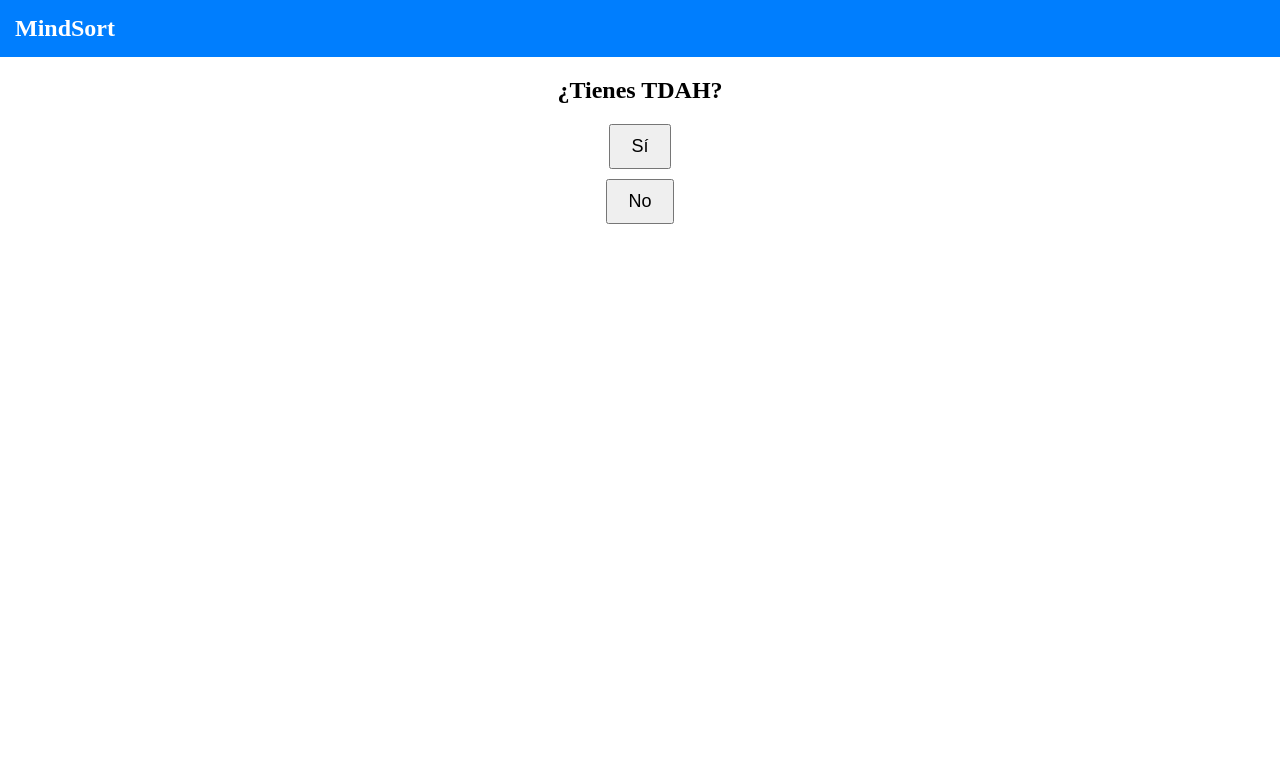
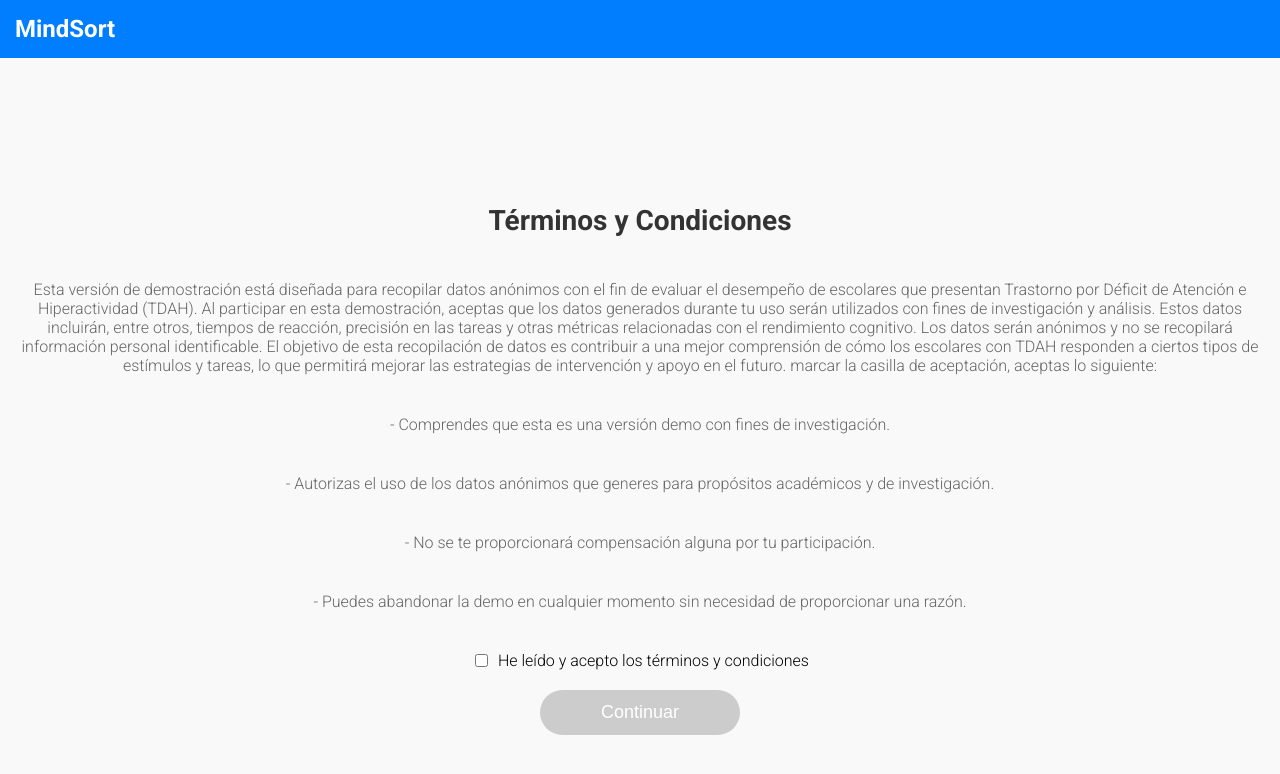
Before and after one commit to TP-20242117/demo-front, a Vue app: page / in a window 1280 px wide. Shown: the top 774 px of the page. Built offline with nearby package versions, Linux system fonts and the light colour scheme.

Commit message:
Update v2

```diff
--- a/public/index.html
+++ b/public/index.html
@@ -8,9 +8,9 @@
     <title><%= htmlWebpackPlugin.options.title %></title>
 
     <style>
-      /* Estilo para el body */
+
       body {
-        margin: 0; /* Establece el margen del body en 0 */
+        margin: 0;
       }
     </style>
   </head>
--- a/src/App.vue
+++ b/src/App.vue
@@ -2,27 +2,56 @@
   <div>
     <AppNavbar></AppNavbar>
 
-    <div v-if="introScreen">
+    <!-- Pantalla de términos y condiciones -->
+    <div v-if="termsScreen" class="terms-screen">
+      <h2>Términos y Condiciones</h2>
+      <p>Esta versión de demostración está diseñada para recopilar datos anónimos con el fin de evaluar el desempeño de escolares que presentan Trastorno por Déficit de Atención e Hiperactividad (TDAH). Al participar en esta demostración, aceptas que los datos generados durante tu uso serán utilizados con fines de investigación y análisis.
+Estos datos incluirán, entre otros, tiempos de reacción, precisión en las tareas y otras métricas relacionadas con el rendimiento cognitivo. Los datos serán anónimos y no se recopilará información personal identificable.
+El objetivo de esta recopilación de datos es contribuir a una mejor comprensión de cómo los escolares con TDAH responden a ciertos tipos de estímulos y tareas, lo que permitirá mejorar las estrategias de intervención y apoyo en el futuro.
+       marcar la casilla de aceptación, aceptas lo siguiente:
+      </p>
+       <p>
+- Comprendes que esta es una versión demo con fines de investigación.
+       </p>
+       <p>
+- Autorizas el uso de los datos anónimos que generes para propósitos académicos y de investigación.
+       </p>
+       <p>
+- No se te proporcionará compensación alguna por tu participación.
+       </p>
+       <p>
+- Puedes abandonar la demo en cualquier momento sin necesidad de proporcionar una razón.</p>
+      <div class="checkbox-container">
+        <input type="checkbox" id="acceptTerms" v-model="acceptTerms" />
+        <label for="acceptTerms">He leído y acepto los términos y condiciones</label>
+      </div>
+      <button :disabled="!acceptTerms" @click="handleTermsAccepted">Continuar</button>
+    </div>
+
+    <!-- Pantalla de introducción: Pregunta sobre TDAH -->
+    <div v-else-if="introScreen" class="screen intro-screen">
       <h2>¿Tienes TDAH?</h2>
+      <div class="button-container">
         <button @click="handleTdahResponse(true)">Sí</button>
         <button @click="handleTdahResponse(false)">No</button>
       </div>
+    </div>
 
-    <div v-else-if="!selectedTask">
+    <!-- Pantalla de selección de tareas -->
+    <div v-else-if="!selectedTask" class="screen task-selection">
       <h2>Seleccione una tarea</h2>
+      <div class="button-container">
         <button @click="selectTask('stroop')">Stroop Task</button>
         <button @click="selectTask('cpt')">Continuous Performance Task</button>
         <button @click="selectTask('stop')">Stop Signal Task</button>
       </div>
+    </div>
 
-    <div v-else>
-      <button @click="selectedTask = null">Volver</button>
-
+    <!-- Mostrar la tarea seleccionada -->
+    <div v-else class="task-container">
+      <button class="back-button" @click="selectedTask = null">Volver</button>
       <StroopTask v-if="selectedTask === 'stroop'" @backToTaskSelection="selectedTask = null" />
-      <ContinuousPerformanceTask
-        v-if="selectedTask === 'cpt'"
-        @backToTaskSelection="selectedTask = null"
-      />
+      <ContinuousPerformanceTask v-if="selectedTask === 'cpt'" @backToTaskSelection="selectedTask = null" />
       <StopSignalTask v-if="selectedTask === 'stop'" @backToTaskSelection="selectedTask = null" />
     </div>
   </div>
@@ -37,8 +66,10 @@ import AppNavbar from './components/AppNavbar.vue';
 export default {
   data() {
     return {
-      introScreen: true,
-      selectedTask: null
+      termsScreen: true,
+      introScreen: false,
+      selectedTask: null,
+      acceptTerms: false
     };
   },
   components: {
@@ -48,6 +79,10 @@ export default {
     AppNavbar
   },
   methods: {
+    handleTermsAccepted() {
+      this.termsScreen = false;
+      this.introScreen = true;
+    },
     handleTdahResponse(response) {
       this.introScreen = false;
       console.log("Respuesta sobre TDAH:", response);
@@ -59,24 +94,96 @@ export default {
 };
 </script>
 
-<style scoped>
+<style>
+@import url('https://fonts.googleapis.com/css2?family=Roboto:wght@100;300;400;500;700&display=swap');
+
 body {
-  margin: 0px !important;
+  margin: 0;
+  font-family: 'Roboto', sans-serif;
+  background-color: #f9f9f9;
+  font-weight: 300;
+}
+
+.terms-screen {
+  display: flex;
+  flex-direction: column;
+  justify-content: center;
+  align-items: center;
+  height: 100vh;
+  text-align: center;
+  padding: 0 20px;
 }
 
 h2 {
   text-align: center;
+  font-size: 28px;
+  color: #333;
+}
+
+p {
+  text-align: center;
+  font-size: 16px;
+  margin: 20px 0;
+  color: #666;
+}
+
+.checkbox-container {
+  display: flex;
+  align-items: center;
+  margin: 20px 0;
+}
+
+input[type="checkbox"] {
+  margin-right: 10px;
+}
+
+.button-container {
+  display: flex;
+  justify-content: center;
+  gap: 15px;
+  margin-top: 20px;
 }
 
 button {
-  display: block;
-  margin: 10px auto;
-  padding: 10px 20px;
+  background-color: #007bff;
+  color: white;
+  border: none;
+  border-radius: 50px;
+  padding: 12px 24px;
   font-size: 18px;
   cursor: pointer;
+  transition: background-color 0.3s ease;
+  width: 200px;
+  text-align: center;
 }
 
-button:hover {
-  background-color: #f0f0f0;
+button:disabled {
+  background-color: #cccccc;
+  cursor: not-allowed;
+}
+
+button:hover:enabled {
+  background-color: #0056b3;
+}
+
+.back-button {
+  background-color: #ff6b6b;
+  color: white;
+  border: none;
+  border-radius: 50px;
+  padding: 10px 20px;
+  font-size: 16px;
+  cursor: pointer;
+  margin-top: 20px;
+}
+
+.back-button:hover {
+  background-color: #d9534f;
+}
+
+.task-container {
+  display: flex;
+  flex-direction: column;
+  align-items: center;
 }
 </style>
--- a/src/components/ContinuousPerformanceTask.vue
+++ b/src/components/ContinuousPerformanceTask.vue
@@ -165,7 +165,7 @@ h1 {
   background-color: #4CAF50;
   color: white;
   border: none;
-  border-radius: 5px;
+  border-radius: 50px;
   cursor: pointer;
 }
 
@@ -230,7 +230,7 @@ h1 {
   font-size: 15px;
   border: none;
   cursor: pointer;
-  border-radius: 5px;
+  border-radius: 50px;
 }
 
 .result-screen button:hover {
--- a/src/components/StopSignalTask.vue
+++ b/src/components/StopSignalTask.vue
@@ -82,23 +82,29 @@ export default {
       this.startTimer();
       this.showNextArrow();
     },
+
     showNextArrow() {
       if (this.timeUp) return;
+
       this.generateRandomDirection();
       this.showArrow = true;
       this.startTime = new Date();
       this.result = null;
       this.hasAnswered = false;
+
       setTimeout(() => {
         this.showArrow = false;
+
         this.showWaitingSymbol = true;
         setTimeout(() => {
           this.showWaitingSymbol = false;
+
           if (!this.hasAnswered) {
             this.result = 'missed';
             this.missedArrows++;
           }
           this.showResult = true;
+
           setTimeout(() => {
             this.showResult = false;
             if (!this.timeUp) {
@@ -108,13 +114,16 @@ export default {
         }, 1000);
       }, 1000);
     },
+
     generateRandomDirection() {
       const randomIndex = Math.floor(Math.random() * this.directions.length);
       this.currentDirection = this.directions[randomIndex];
     },
+
     handleKeyPress(event) {
       if (!this.timeUp && (event.key === 'ArrowLeft' || event.key === 'ArrowRight')) {
         const responseTime = (new Date() - this.startTime);
+
         if (
           (event.key === 'ArrowLeft' && this.currentDirection === 'left') ||
           (event.key === 'ArrowRight' && this.currentDirection === 'right')
@@ -132,6 +141,7 @@ export default {
         }
       }
     },
+
     startTimer() {
       this.timerInterval = setInterval(() => {
         if (this.timer > 0) {
@@ -142,6 +152,7 @@ export default {
         }
       }, 1000);
     },
+
     resetGame() {
       this.correctAnswers = 0;
       this.wrongAnswers = 0;
@@ -153,6 +164,7 @@ export default {
       this.showResult = false;
       this.showWaitingSymbol = false;
     },
+
     goToTaskSelection() {
       this.$emit('backToTaskSelection');
     },
@@ -192,7 +204,7 @@ export default {
   background-color: #4CAF50;
   color: white;
   border: none;
-  border-radius: 5px;
+  border-radius: 50px;
   cursor: pointer;
 }
 
@@ -271,7 +283,7 @@ export default {
   font-size: 15px;
   border: none;
   cursor: pointer;
-  border-radius: 5px;
+  border-radius: 50px;
 }
 
 .result-screen button:hover {
--- a/src/components/StroopTask.vue
+++ b/src/components/StroopTask.vue
@@ -173,7 +173,7 @@ export default {
   background-color: #4CAF50;
   color: white;
   border: none;
-  border-radius: 5px;
+  border-radius: 50px;
   cursor: pointer;
 }
 
@@ -264,7 +264,7 @@ button {
   font-size: 15px;
   border: none;
   cursor: pointer;
-  border-radius: 5px;
+  border-radius: 50px;
   width: auto !important;
 }
 
```
Also changed, not shown: src/components/AppNavbar.vue (line endings or trailing spaces), 1 other file (tests, documents, lock files or other folders). Lines whose indentation alone changed are shown as unchanged.
